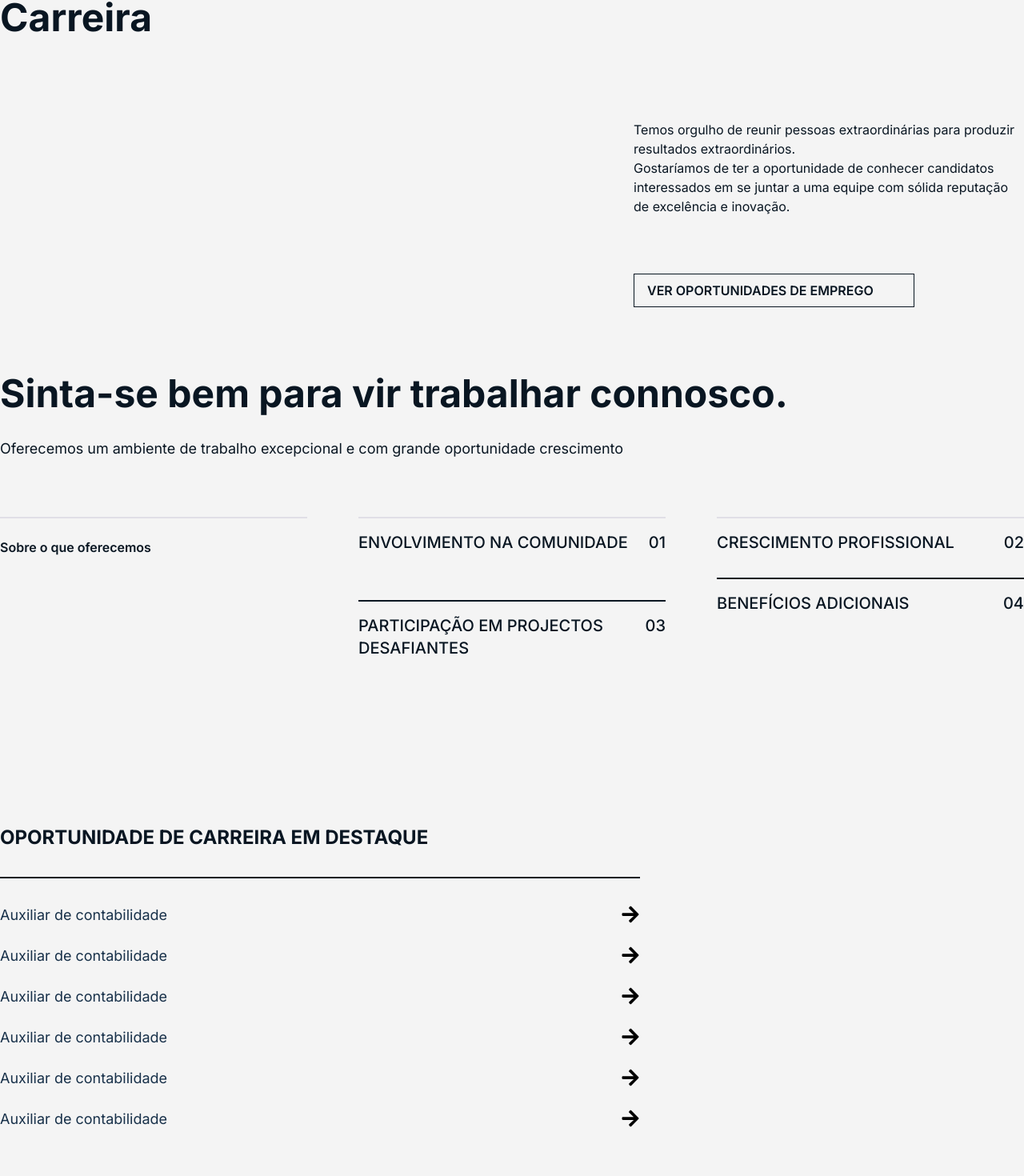
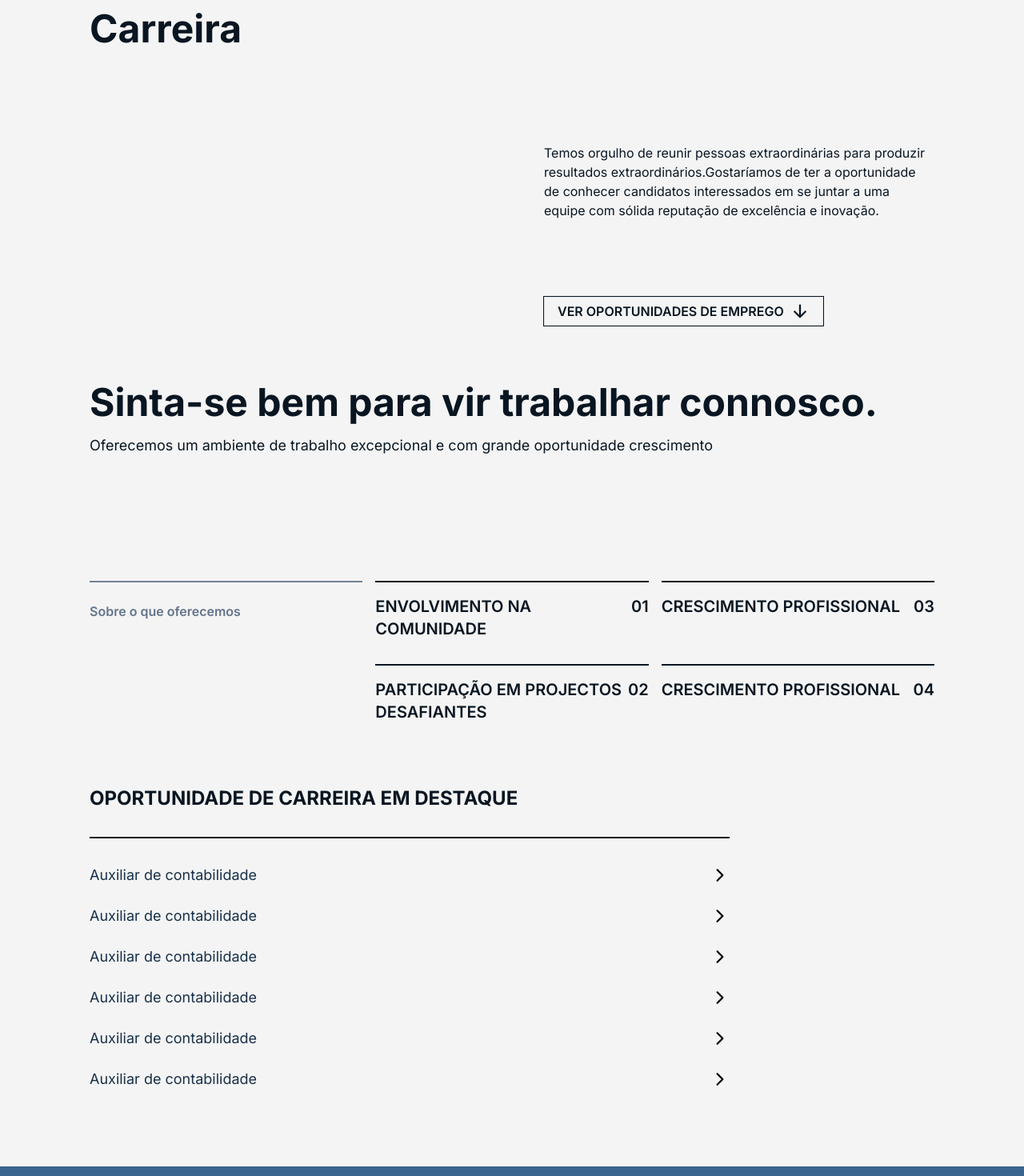
Before and after one commit to Saga-Tech-Service/consullab, a Next.js app in the folder consullab/: page /equipa/carreira in a window 1280 px wide. Shown: the part 227-1697 px from the top of the page at 80% size. Built offline with nearby package versions, Linux system fonts and the light colour scheme.

Commit message:
add: add almost responsive pages

```diff
--- a/consullab/src/app/equipa/carreira/page.tsx
+++ b/consullab/src/app/equipa/carreira/page.tsx
@@ -1,38 +1,34 @@
 import React from "react";
-import { FiArrowUp } from "react-icons/fi";
-import Image from "next/image";
-import TeamConsullab from "@public/assets/teamConsullab.jpg";
-import TeamShortFig from "@public/assets/teamShortFig.jpg";
-import OurTeam from "@public/assets/OurTeam.jpg";
+import Link from "next/link";
 import { Button } from "@/components/ui/button";
-import { CardTeam } from "@/components/TopicSection";
-import { FaArrowRight } from "react-icons/fa";
-import Link from "next/link";
+import { IoArrowDownOutline } from "react-icons/io5";
+import { IoIosArrowForward } from "react-icons/io";
+import {
+    SectionService
+} from "@/components/sectionService";
 
 const Servico = () => {
     return (
-        <main className="w-full flex flex-col max-w-max-width-consullab mx-auto">
-            <h1 className="mt-16 w-[696px] text-[#091622] text-5xl font-bold leading-[67.20px]">
+        <main className="containerConssulab flex flex-col">
+            <h1 className="mt-10 lg:mt-16 text-[#091622] text-[28px] sm:text-3xl md:text-4xl lg:text-5xl font-bold leading-[67.20px] mb-6">
                 Carreira
             </h1>
-            <section className="self-end mt-[95px] w-[488px] h-[232px] flex-col justify-start items-start gap-[72px] inline-flex">
-                <div className="self-stretch text-[#091622] text-base font-normal leading-normal">
+            <section className="lg:self-end lg:mt-[95px] lg:w-[488px] flex-col justify-start items-start lg:gap-[72px] inline-flex">
+                <p className="self-stretch text-[#091622] text-base font-normal leading-normal">
                     Temos orgulho de reunir pessoas extraordinárias para produzir
                     resultados extraordinários.
-                    <br />
+                    <br className="hidden " />
                     Gostaríamos de ter a oportunidade de conhecer candidatos interessados
                     em se juntar a uma equipe com sólida reputação de excelência e
                     inovação.
-                </div>
-                <div className="px-4 py-2 border border-[#091622] justify-center items-center gap-2.5 inline-flex">
-                    <div className="text-[#091622] text-base font-semibold leading-normal">
-                        VER OPORTUNIDADES DE EMPREGO
-                    </div>
-                    <div className="w-6 h-6 relative origin-top-left rotate-90" />
-                </div>
+                </p>
+                <Button variant={"outline"} className="text-[#091622] w-full lg:w-auto truncate ring-1 ring-[#091622] rounded-none text-sm lg:text-base font-semibold mt-6">
+                    VER OPORTUNIDADES DE EMPREGO
+                    <IoArrowDownOutline className="w-6 h-6 ml-2" />
+                </Button>
             </section>
-            <section className="h-[120px] flex-col justify-start items-start gap-4 inline-flex my-[72px]">
-                <h2 className="self-stretch text-[#091622] text-5xl font-bold leading-[76.80px]">
+            <section className="flex-col justify-start items-start gap-4 inline-flex my-[72px]">
+                <h2 className="self-stretch text-[#091622] text-[28px] sm:text-3xl md:text-4xl lg:text-5xl font-bold leading-[39.20px]">
                     Sinta-se bem para vir trabalhar connosco.
                 </h2>
                 <p className="self-stretch text-[#091622] text-lg font-normal leading-[27px]">
@@ -40,91 +36,63 @@ const Servico = () => {
                     oportunidade crescimento
                 </p>
             </section>
-            <section className="h-96 justify-between items-start gap-8 inline-flex">
-                <div className="flex-col justify-start items-start gap-6 inline-flex">
-                    <div className="w-96 h-[0px] border border-[#e0dfe6]" />
-                    <div className="self-stretch text-[#091622] text-base font-semibold leading-normal">
+            <section className="grid grid-cols-1 lg:grid-cols-3 gap-y-10 mt-[84px] gap-x-4">
+                <div className="flex-col justify-start items-start gap-6 inline-flex mb-10">
+                    <div className="w-full h-[0px] border border-slate-500/90" />
+                    <h5 className="self-stretch text-slate-500 text-sm lg:text-base font-semibold  leading-normal">
                         Sobre o que oferecemos
-                    </div>
+                    </h5>
                 </div>
-                <div className="w-96 flex-col justify-start items-start gap-8 inline-flex">
-                    <div className="self-stretch h-[72px] flex-col justify-start items-start gap-4 flex">
-                        <div className="w-96 h-[0px] border border-[#e0dfe6]" />
-                        <div className="w-96 justify-between items-start inline-flex">
-                            <div className="w-[349px] text-[#091622] text-xl font-medium leading-7">
-                                ENVOLVIMENTO NA COMUNIDADE
-                            </div>
-                            <div className="text-right text-[#091622] text-xl font-medium leading-7">
-                                01
-                            </div>
-                        </div>
-                    </div>
-                    <div className="self-stretch h-[72px] flex-col justify-start items-start gap-4 flex">
-                        <div className="w-96 h-[0px] border border-[#091622]" />
-                        <div className="w-96 justify-between items-start inline-flex">
-                            <div className="w-[349px] text-[#091622] text-xl font-medium leading-7">
-                                PARTICIPAÇÃO EM PROJECTOS DESAFIANTES
-                            </div>
-                            <div className="text-right text-[#091622] text-xl font-medium leading-7">
-                                03
-                            </div>
-                        </div>
-                    </div>
+                <div className="flex-col justify-start items-start gap-8 inline-flex">
+                    <SectionService
+                        isService
+                        title="ENVOLVIMENTO NA COMUNIDADE"
+                        number={"01"}
+                    />
+                    <SectionService
+                        isService
+                        title="PARTICIPAÇÃO EM PROJECTOS DESAFIANTES"
+                        number={"02"}
+                    />
                 </div>
-                <div className="w-96 flex-col justify-start items-start gap-8 inline-flex">
-                    <div className="self-stretch h-11 flex-col justify-start items-start gap-4 flex">
-                        <div className="w-96 h-[0px] border border-[#e0dfe6]" />
-                        <div className="w-96 justify-between items-start inline-flex">
-                            <div className="w-[349px] text-[#091622] text-xl font-medium leading-7">
-                                CRESCIMENTO PROFISSIONAL
-                            </div>
-                            <div className="text-right text-[#091622] text-xl font-medium leading-7">
-                                02
-                            </div>
-                        </div>
-                    </div>
-                    <div className="self-stretch h-11 flex-col justify-start items-start gap-4 flex">
-                        <div className="w-96 h-[0px] border border-[#091622]" />
-                        <div className="w-96 justify-between items-start inline-flex">
-                            <div className="w-[349px] text-[#091622] text-xl font-medium leading-7">
-                                BENEFÍCIOS ADICIONAIS
-                            </div>
-                            <div className="text-right text-[#091622] text-xl font-medium leading-7">
-                                04
-                            </div>
-                        </div>
-                    </div>
+                <div className="flex-col justify-start items-start gap-8 inline-flex">
+                    <SectionService
+                        isService title="CRESCIMENTO PROFISSIONAL" number={"03"} />
+                    <SectionService
+                        isService title="CRESCIMENTO PROFISSIONAL" number={"04"} />
                 </div>
             </section>
-            <section className="w-[800px] h-auto flex-col justify-start items-start gap-8 inline-flex">
-                <div className="self-stretch text-[#091622] text-2xl font-bold leading-[33.60px]">OPORTUNIDADE DE CARREIRA EM DESTAQUE</div>
-                <div className="self-stretch h-[0px] border border-[#091622]" />
-                <div className="w-[800px] h-[282px] flex-col justify-start items-start gap-6 inline-flex">
-                    <Link href={"/equipa/carreira/uxiliar-de-contabilidade"} className="self-stretch justify-between items-center inline-flex">
-                        <div className="text-[#173049] text-lg font-normal leading-[27px]">Auxiliar de contabilidade</div>
-                        <FaArrowRight className="w-6 h-6 relative" />
+
+
+            <section className="h-auto flex-col justify-start items-start gap-8 inline-flex mt-20">
+                <h3 className="self-stretch text-[#091622] text-xl md:text-2xl font-bold leading-7">OPORTUNIDADE DE CARREIRA EM DESTAQUE</h3>
+                <div className=" w-full max-w-[800px] self-stretch h-[0px] border border-[#091622]" />
+                <nav className="flex-col justify-start items-start gap-6 inline-flex w-full max-w-[800px]">
+                    <Link href={"/equipa/carreira/uxiliar-de-contabilidade"} className="flex justify-between items-center w-full">
+                        <p className="text-[#173049] text-lg font-normal leading-[27px]">Auxiliar de contabilidade</p>
+                        <IoIosArrowForward className="w-6 h-6 relative" />
                     </Link>
                     <Link href={"/equipa/carreira/uxiliar-de-contabilidade"} className="self-stretch justify-between items-center inline-flex">
-                        <div className="text-[#173049] text-lg font-normal leading-[27px]">Auxiliar de contabilidade</div>
-                        <FaArrowRight className="w-6 h-6 relative" />
+                        <p className="text-[#173049] text-lg font-normal leading-[27px]">Auxiliar de contabilidade</p>
+                        <IoIosArrowForward className="w-6 h-6 relative" />
                     </Link>
                     <Link href={"/equipa/carreira/uxiliar-de-contabilidade"} className="self-stretch justify-between items-center inline-flex">
-                        <div className="text-[#173049] text-lg font-normal leading-[27px]">Auxiliar de contabilidade</div>
-                        <FaArrowRight className="w-6 h-6 relative" />
+                        <p className="text-[#173049] text-lg font-normal leading-[27px]">Auxiliar de contabilidade</p>
+                        <IoIosArrowForward className="w-6 h-6 relative" />
                     </Link>
                     <Link href={"/equipa/carreira/uxiliar-de-contabilidade"} className="self-stretch justify-between items-center inline-flex">
-                        <div className="text-[#173049] text-lg font-normal leading-[27px]">Auxiliar de contabilidade</div>
-                        <FaArrowRight className="w-6 h-6 relative" />
+                        <p className="text-[#173049] text-lg font-normal leading-[27px]">Auxiliar de contabilidade</p>
+                        <IoIosArrowForward className="w-6 h-6 relative" />
                     </Link>
                     <Link href={"/equipa/carreira/uxiliar-de-contabilidade"} className="self-stretch justify-between items-center inline-flex">
-                        <div className="text-[#173049] text-lg font-normal leading-[27px]">Auxiliar de contabilidade</div>
-                        <FaArrowRight className="w-6 h-6 relative" />
+                        <p className="text-[#173049] text-lg font-normal leading-[27px]">Auxiliar de contabilidade</p>
+                        <IoIosArrowForward className="w-6 h-6 relative" />
                     </Link>
                     <Link href={"/equipa/carreira/uxiliar-de-contabilidade"} className="self-stretch justify-between items-center inline-flex">
-                        <div className="text-[#173049] text-lg font-normal leading-[27px]">Auxiliar de contabilidade</div>
-                        <FaArrowRight className="w-6 h-6 relative" />
+                        <p className="text-[#173049] text-lg font-normal leading-[27px]">Auxiliar de contabilidade</p>
+                        <IoIosArrowForward className="w-6 h-6 relative" />
                     </Link>
-                </div>
+                </nav>
             </section>
         </main>
     );
--- a/consullab/src/app/page.tsx
+++ b/consullab/src/app/page.tsx
@@ -344,7 +344,7 @@ export default function Home() {
       </section>
 
       <section className="w-full flex flex-col lg:flex-row">
-        <div className={`flex flex-col mt-[72px] lg:mt-0 lg:justify-end flex-1 w-full h-auto lg:min-h-[670px]`}>
+        <div className={"flex flex-col mt-[72px] lg:mt-0 lg:justify-end flex-1 w-full h-auto lg:min-h-[670px]"}>
           <div style={{ marginLeft: `${leftMargin}px` }} className="space-y-8 my-8 lg:my-0" >
             <div className="flex justify-start text-[#4F7FAF]">
               <SiComma className="rotate-[180deg] -translate-x-4 w-16 h-16 md:w-24 md:h-24" />
--- a/consullab/src/components/Footer.tsx
+++ b/consullab/src/components/Footer.tsx
@@ -8,7 +8,7 @@ export function Footer() {
             <section className="containerConssulab  w-full justify-start items-start gap-8 flex flex-col lg:flex-row">
                 <Link href={"/"} className="">
                     <Image
-                        className="w-[311px] h-36"
+                        className="w-[115px] h-[54px] lg:w-[311px] lg:h-36"
                         src={Logo}
                         alt="Logo da Consullab"
                     />
--- a/consullab/src/components/mobileNavegation.tsx
+++ b/consullab/src/components/mobileNavegation.tsx
@@ -1,5 +1,5 @@
 "use client"
-import React, { useState } from 'react'
+import typeReact, { useState } from 'react'
 import { useRouter, usePathname } from 'next/navigation'
 import Image from 'next/image'
 import { Sheet, SheetContent, SheetTrigger } from "@/components/ui/sheet"
@@ -69,7 +69,7 @@ const MobileNavigation: React.FC = () => {
     return (
         <Sheet open={open} onOpenChange={setOpen}>
             <SheetTrigger asChild>
-                <Button className="lg:hidden flex flex-row gap-x-2" size={"sm"} variant="ghost" >
+                <Button className="md:hidden flex flex-row gap-x-2" size={"sm"} variant="ghost" >
                     Menu
                     <FiMenu className="h-6 w-6" />
                 </Button>
```
Also changed, not shown: consullab/src/app/contactos/page.tsx (+48 -66 lines), consullab/src/app/equipa/carreira/uxiliar-de-contabilidade/page.tsx (+39 -39 lines), consullab/src/app/politicas-de-privacidade/page.tsx (+32 -37 lines), consullab/src/app/termos-e-condicoes/page.tsx (+32 -37 lines), consullab/src/components/TopicSection.tsx (+21 -0 lines), consullab/src/components/header.tsx (+11 -8 lines).
